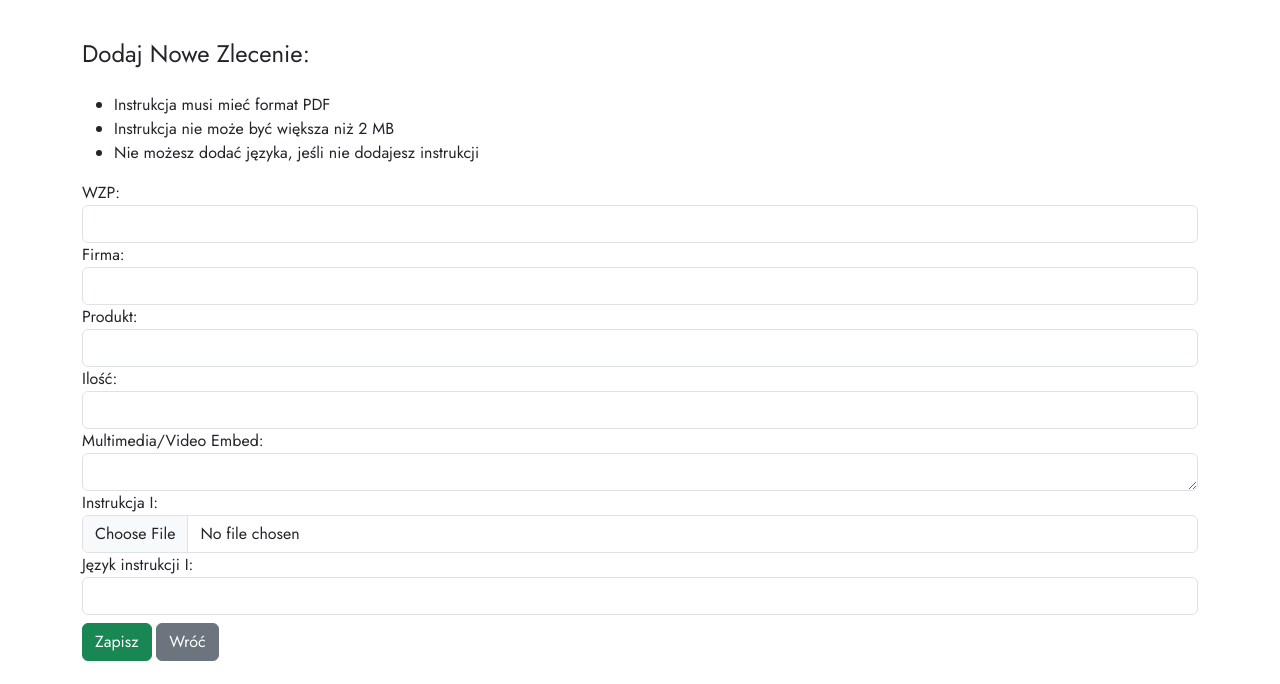
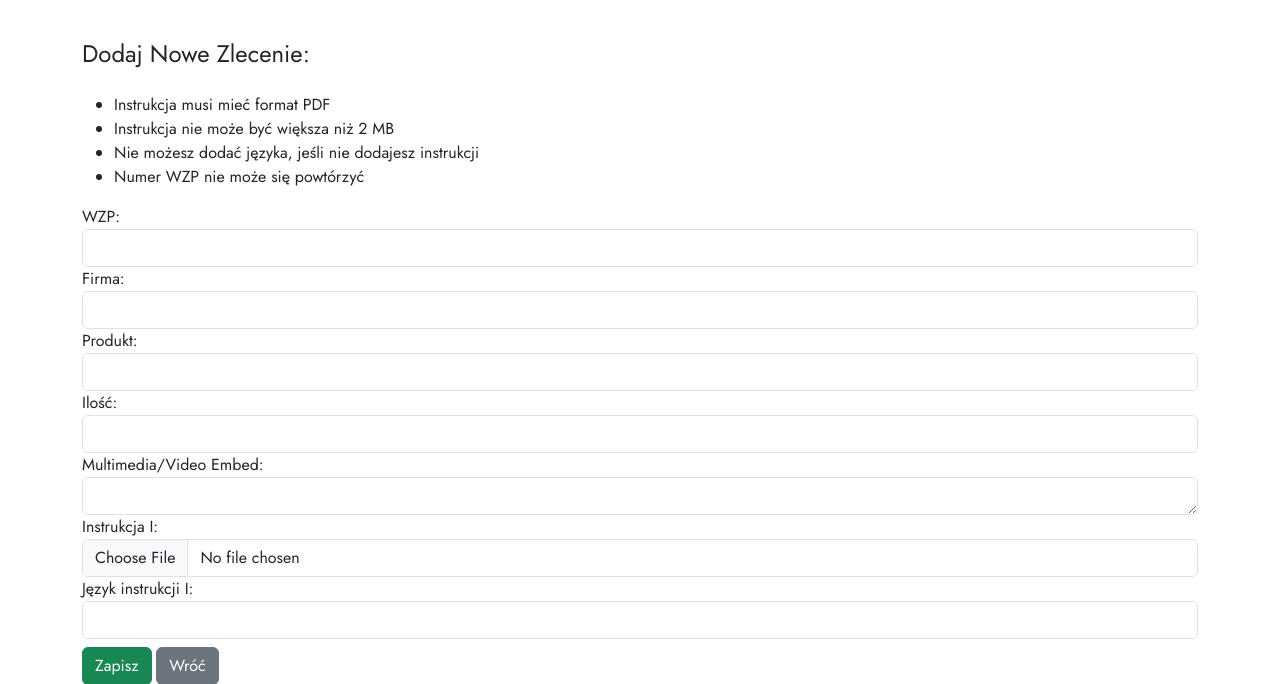
Before and after one commit to Klewiu/ManualsQR, a Django app: page /add/ in a window 1280 px wide. Shown: the part 95-779 px from the top of the page. Before the commit the page ends 756 px from the top, so only its background shows below. Run offline with Django 4.2, Linux system fonts and the light colour scheme; the visitor is signed in with stand-in values (Sample User, id 1); data that the repository does not hold is empty; some libraries are stand-ins or nearby versions.

Commit message:
orderTag = uniq + err message with err tag uniq

```diff
--- a/src/qr/models.py
+++ b/src/qr/models.py
@@ -11,7 +11,7 @@ class Order (models.Model):
     STATUS_CHOICES = (('Zlecone', 'Zlecone'),('Podjęte', 'Podjęte'),('Zakończone', 'Zakończone'),)
 
 
-    orderTag= models.CharField(max_length=18, verbose_name='WZP')
+    orderTag= models.CharField(max_length=18, verbose_name='WZP', unique=True)
     orderCompany = models.CharField(max_length=40, verbose_name='Firma')
     orderName = models.CharField(max_length=40, verbose_name='Produkt')
     orderQuantity = models.IntegerField(verbose_name='Ilość')
--- a/src/qr/templates/qr/add_order.html
+++ b/src/qr/templates/qr/add_order.html
@@ -9,6 +9,7 @@
       <li class="text-sm">Instrukcja musi mieć format PDF</li>
       <li class="text-sm">Instrukcja nie może być większa niż 2 MB</li>
       <li class="text-sm">Nie możesz dodać języka, jeśli nie dodajesz instrukcji</li>
+      <li class="text-sm">Numer WZP nie może się powtórzyć</li>
     </ul>
     <form method="post" enctype="multipart/form-data">
       {% csrf_token %}
--- a/src/qr/views.py
+++ b/src/qr/views.py
@@ -113,7 +113,7 @@ def add_order(request):
             # clears fileLanguage fields on error
             form = OrderForm(request.POST.copy())
             for key in ['fileLanguage', 'file2Language', 'file3Language', 'file4Language']:form.data[key] = ''
-            messages.error(request, "Coś poszło nie tak! Pole języka musi być puste, jeśli nie wgrywasz pliku. Właściwy format to PDF do 2 MB. ")
+            messages.error(request, "Coś poszło nie tak! Pole języka musi być puste, jeśli nie wgrywasz pliku. Właściwy format to PDF do 2 MB. Nie może być 2 takich samych zleceń WZP.")
     else:
         form = OrderForm()
     return render(request, 'qr/add_order.html', {'form': form})
```
